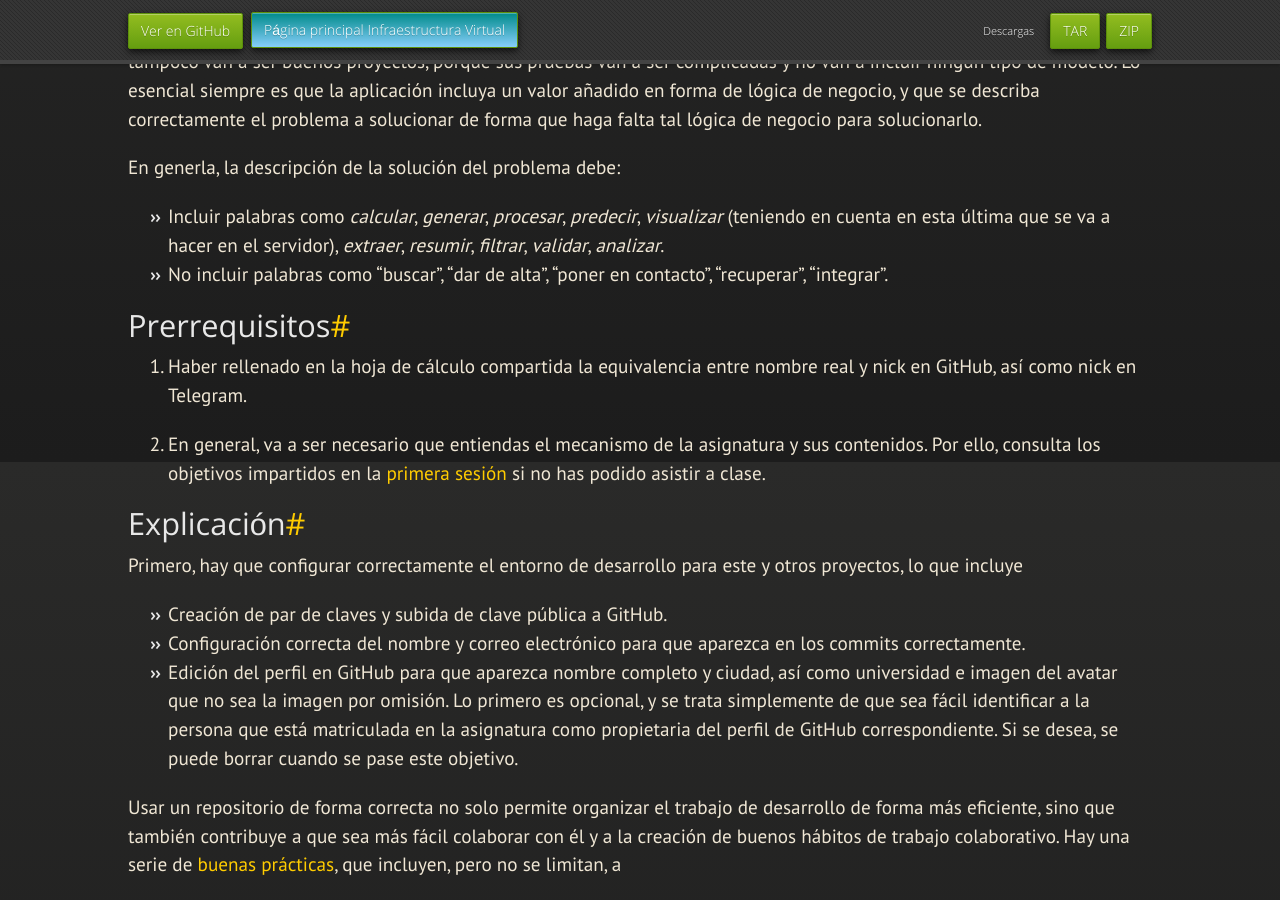
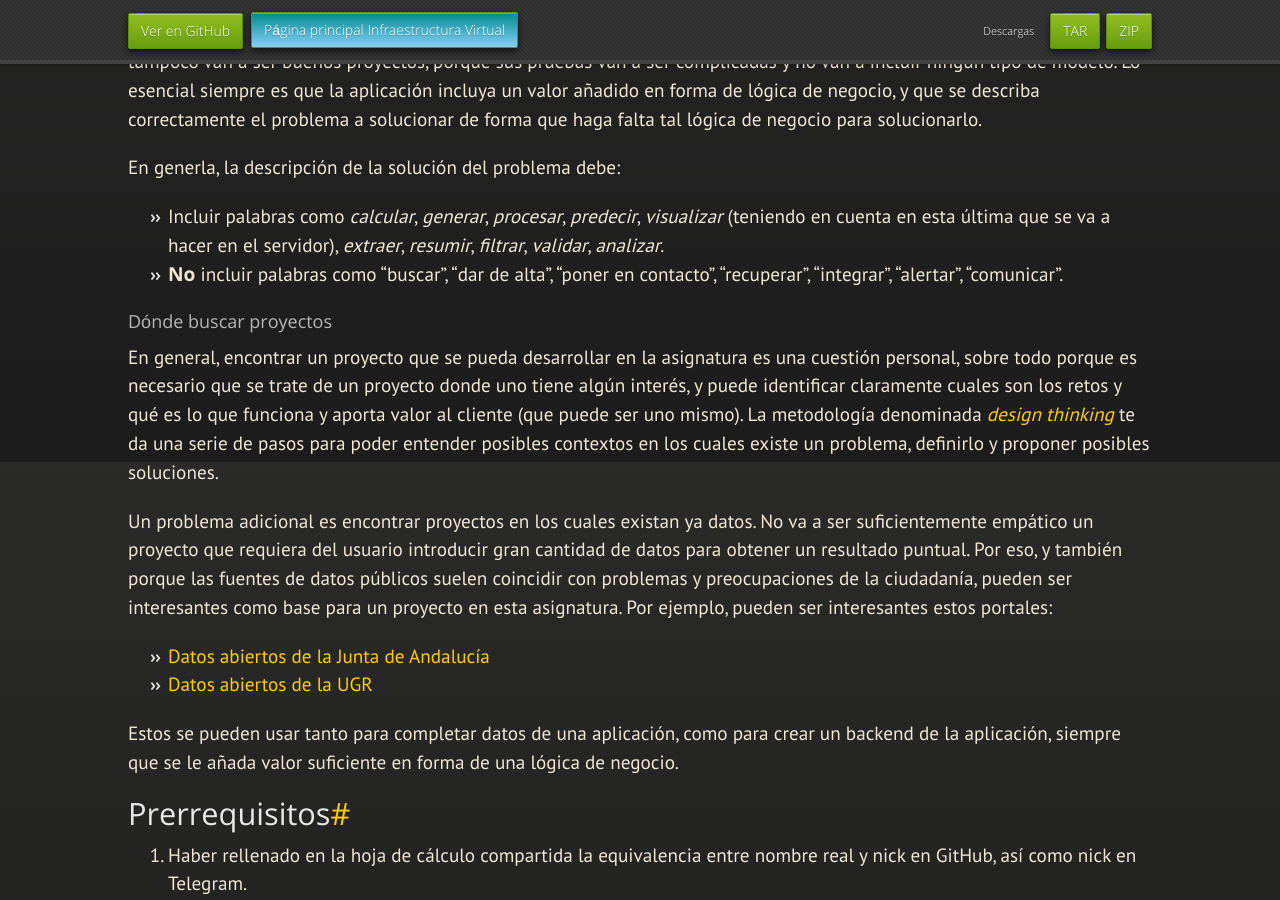
Before and after one commit to JJ/IV, a Jekyll site: the page built from documentos/proyecto/0.Repositorio.md, in a window 1280 px wide and 900 px high, scrolled down 1338 px. Built offline with Jekyll 4.4.1, drawn with Linux system fonts in a browser that asks for light colours; nearby versions of some CDN libraries; some web fonts are replaced; our own code applies the rules of GitHub Pages for plain Markdown files.

Commit message:
Sync documentos/proyecto/0.Repositorio.md de master a gh-pages

```diff
--- a/documentos/proyecto/0.Repositorio.md
+++ b/documentos/proyecto/0.Repositorio.md
@@ -79,8 +79,35 @@ En generla, la descripción de la solución del problema debe:
 * Incluir palabras como *calcular*, *generar*, *procesar*, *predecir*,
   *visualizar* (teniendo en cuenta en esta última que se va a hacer en el
   servidor), *extraer*, *resumir*, *filtrar*, *validar*, *analizar*.
-* No incluir palabras como "buscar", "dar de alta", "poner en contacto",
-  "recuperar", "integrar".
+* **No** incluir palabras como "buscar", "dar de alta", "poner en contacto",
+  "recuperar", "integrar", "alertar", "comunicar".
+
+### Dónde buscar proyectos
+
+En general, encontrar un proyecto que se pueda desarrollar en la asignatura es
+una cuestión personal, sobre todo porque es necesario que se trate de un
+proyecto donde uno tiene algún interés, y puede identificar claramente cuales
+son los retos y qué es lo que funciona y aporta valor al cliente (que puede ser
+uno mismo). La metodología denominada [*design
+thinking*](https://jj.github.io/IV/preso/design-thinking.html) te da una serie
+de pasos para poder entender posibles contextos en los cuales existe un
+problema, definirlo y proponer posibles soluciones.
+
+Un problema adicional es encontrar proyectos en los cuales existan ya datos. No
+va a ser suficientemente empático un proyecto que requiera del usuario
+introducir gran cantidad de datos para obtener un resultado puntual. Por eso, y
+también porque las fuentes de datos públicos suelen coincidir con problemas y
+preocupaciones de la ciudadanía, pueden ser interesantes como base para un
+proyecto en esta asignatura. Por ejemplo, pueden ser interesantes estos
+portales:
+
+* [Datos abiertos de la Junta de
+  Andalucía](https://www.juntadeandalucia.es/datosabiertos/portal/)
+* [Datos abiertos de la UGR](https://opendata.ugr.es/dataset/)
+
+Estos se pueden usar tanto para completar datos de una aplicación, como para
+crear un backend de la aplicación, siempre que se le añada valor suficiente en
+forma de una lógica de negocio.
 
 ## Prerrequisitos
 
```
